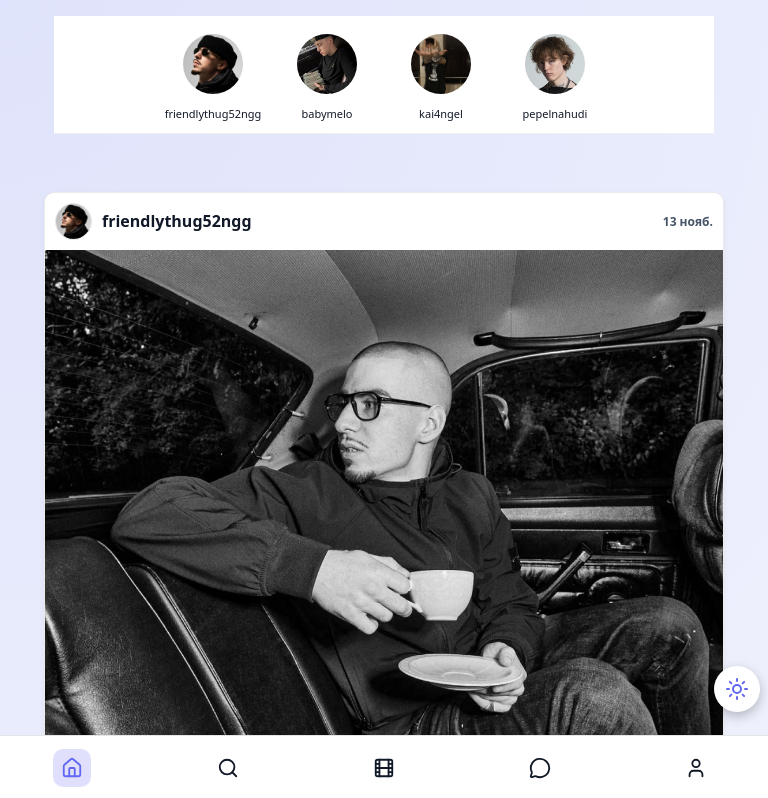
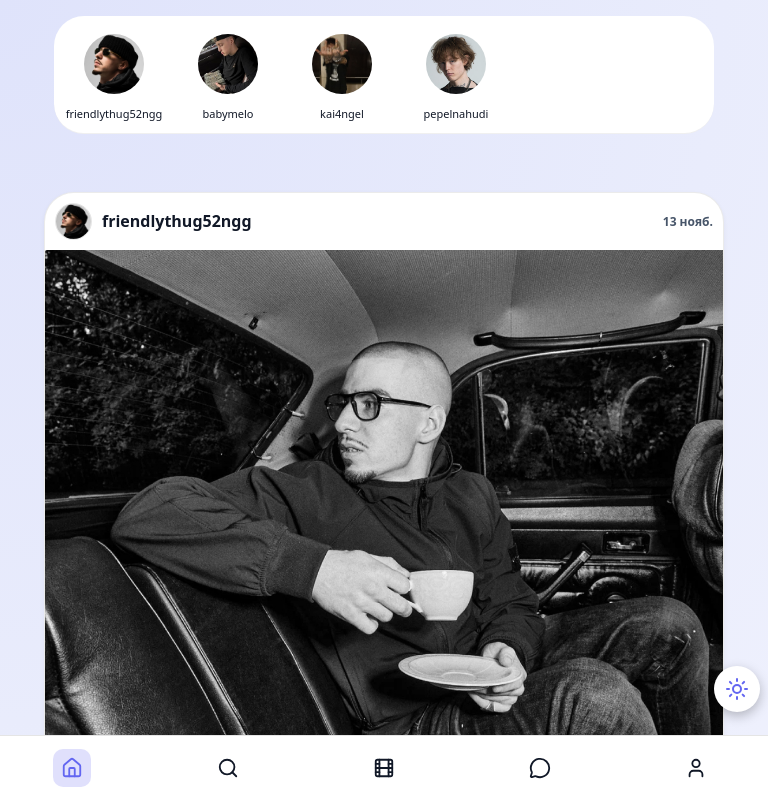
Before and after one commit to younggsad/Project, a Next.js app: page / in a window 768 px wide. Shown: the top 798 px of the page. Built offline with nearby package versions, Linux system fonts and the light colour scheme.

Commit message:
Дополнение 1

```diff
--- a/src/app/globals.css
+++ b/src/app/globals.css
@@ -26,7 +26,6 @@ html.light {
   --fab-ico: #6366f1;
 }
 
-
 /* Тёмная тема */
 html.dark {
   --background: radial-gradient(circle at top left, #0b0f1a 0%, #111827 80%);
@@ -52,6 +51,7 @@ body {
   font-family: system-ui, -apple-system, BlinkMacSystemFont, "Segoe UI", Roboto, Helvetica, Arial, sans-serif;
   transition: background 0.4s ease, color 0.3s ease;
   scroll-behavior: smooth;
+  overflow-x: hidden;
 }
 
 body {
@@ -63,6 +63,7 @@ body {
 .app-layout {
   display: flex;
   min-height: 100vh;
+  overflow-x: hidden;
 }
 
 /* Основной контент рядом с Sidebar */
@@ -79,6 +80,8 @@ main {
     margin-left: 0;
     margin-bottom: 60px;
     padding: 1rem;
+    overflow-x: hidden;
+    overflow-y: hidden;
   }
 }
 
@@ -123,5 +126,7 @@ html {
 @media (max-width: 768px) {
   html::-webkit-scrollbar {
     width: 6px;
+    overflow-x: hidden;
+    overflow-y: hidden;
   }
 }
--- a/src/app/layout.tsx
+++ b/src/app/layout.tsx
@@ -24,10 +24,8 @@ export default function RootLayout({
       <body>
         <ThemeProvider>
           <div className="app-layout">
-            {/* Sidebar всегда доступен */}
             <Sidebar />
 
-            {/* Основной контент */}
             <main className="main-content">
               <ThemeToggle />
               {children}
--- a/src/components/Posts/Post.module.css
+++ b/src/components/Posts/Post.module.css
@@ -1,6 +1,6 @@
 .post {
   border: 1px solid rgba(0,0,0,0.08);
-  border-radius: 10px;
+  border-radius: 30px;
   margin-bottom: 20px;
   background-color: var(--card-bg);
   overflow: hidden;
@@ -10,7 +10,6 @@
 
 .post:hover { transform: translateY(-2px); }
 
-/* фиксированная ширина карточки поста (ссылка на переменную) */
 .postCard, .post {
   width: var(--content-width);
   max-width: 100%;
@@ -43,7 +42,6 @@
   margin-left: auto;
 }
 
-/* изображение с фиксированным соотношением */
 .postImage {
   width: 100%;
   aspect-ratio: 16/9;
@@ -51,12 +49,15 @@
   max-height: 600px;
 }
 
-/* текст подписи */
 .caption {
-  padding: 8px 10px;
+  padding: 6px 10px;
   font-size: 14px;
   line-height: 1.4;
   color: var(--foreground);
+}
+
+.caption strong {
+  margin-right: 4px;
 }
 
 /* Мобильная версия */
--- a/src/components/Stories/StoryBar.module.css
+++ b/src/components/Stories/StoryBar.module.css
@@ -3,6 +3,7 @@
   overflow-x: auto;
   gap: 12px;
   padding: 14px 16px;
+  border-radius: 30px;
   border-bottom: 1px solid rgba(0,0,0,0.06);
   background-color: var(--card-bg);
 
@@ -14,9 +15,15 @@
   justify-content: flex-start;
   align-items: center;
   box-sizing: border-box;
+
+  -ms-overflow-style: none;
+  scrollbar-width: none;
 }
 
-/* элементы сторис */
+.storyBar::-webkit-scrollbar {
+  display: none;
+}
+
 .story {
   display: flex;
   flex-direction: column;
@@ -55,11 +62,11 @@
 
 @media (max-width: 1024px) and (min-width: 600px) {
   .storyBar {
-    width: 700px;
+    width: 100%;
     padding: 14px 10px;
-    justify-content: center;
-    overflow-x: hidden;
-    flex-wrap: wrap;
+    overflow-x: auto;      /* ← включаем скролл */
+    flex-wrap: nowrap;     /* ← запрещаем перенос */
+    justify-content: flex-start; /* ← выравниваем в начало */
     gap: 14px;
   }
 
@@ -71,11 +78,6 @@
   .story span {
     font-size: 12px;
   }
-
-  /* Показываем только первые 8 */
-  .story:nth-child(n + 9) {
-    display: none;
-  }
 }
 
 /* Мобильная версия */
@@ -83,9 +85,9 @@
   .storyBar {
     width: 100%;
     padding: 12px 10px;
-    justify-content: center;
-    overflow-x: hidden;
-    flex-wrap: wrap;
+    overflow-x: auto;      /* ← включаем скролл */
+    flex-wrap: nowrap;     /* ← запрещаем перенос */
+    justify-content: flex-start;
   }
 
   .story img {
@@ -96,9 +98,4 @@
   .story span {
     font-size: 11px;
   }
-
-  /* Показываем только первые 6 историй */
-  .story:nth-child(n + 7) {
-    display: none;
-  }
 }
```
